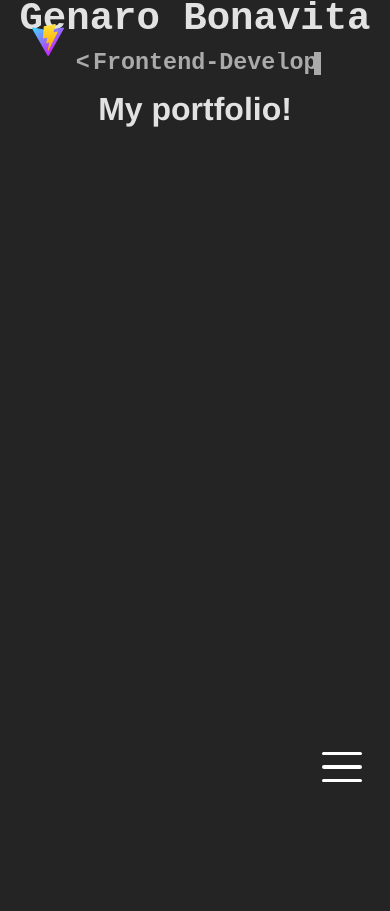
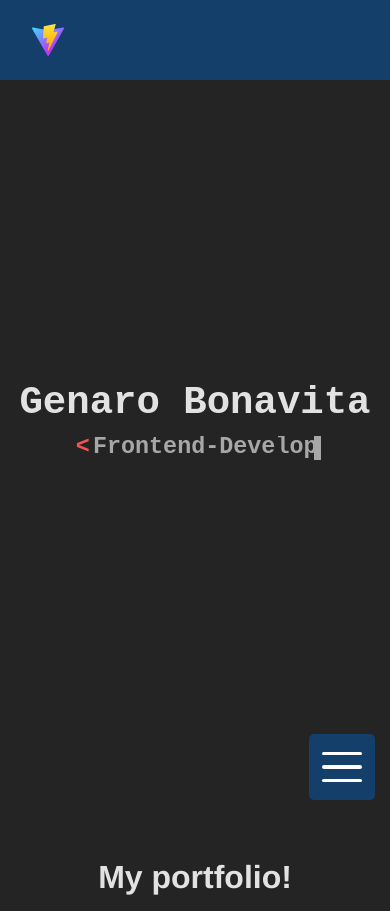
Before and after one commit to genaroibc/portfolio, a React (Vite) app: page / in a window 390 px wide. Before the commit the page ends 844 px from the top, so only its background shows below. Built offline with nearby package versions, Linux system fonts and the light colour scheme.

Commit message:
feat: add responsive styles and custom properties

```diff
--- a/src/components/Hero.jsx
+++ b/src/components/Hero.jsx
@@ -24,7 +24,7 @@ const STSubTitle = styled.h2`
 
   font-size: 6vw;
 
-  opacity: 0.7;
+  color: #fff9;
 
   &::after,
   &::before {
@@ -40,10 +40,15 @@ const STSubTitle = styled.h2`
     content: "/>";
     padding-left: 0.4rem;
   }
+
+  @media screen and (min-width: 1400px) {
+    font-size: 5rem;
+  }
 `;
 
 const STTitle = styled.h1`
   ${COMMON_STYLES}
+  max-width: 1400px;
   width: 15ch;
 
   border-right-width: 15px;
@@ -54,6 +59,10 @@ const STTitle = styled.h1`
   font-size: 10vw;
 
   animation: typingWord 3.5s steps(15), lineBlink 0.23s 16 step-end;
+
+  @media screen and (min-width: 1400px) {
+    font-size: 8rem;
+  }
 `;
 
 export default function Hero() {
--- a/src/styles/index.css
+++ b/src/styles/index.css
@@ -1,4 +1,9 @@
 :root {
+  --main-color: #143f6b;
+  --secondary-color: #f55353;
+  --terciary-color: #feb139;
+  --complement-color: #f6f54d;
+
   font-family: Poppins, Avenir, Helvetica, Arial, sans-serif;
   font-size: 16px;
   line-height: 24px;
@@ -19,12 +24,12 @@
 
 a {
   font-weight: 500;
-  color: #646cff;
+  color: #eee;
   text-decoration: none;
 }
 
 a:hover {
-  color: #535bf2;
+  color: #fff;
   text-decoration: underline;
 }
 
@@ -53,3 +58,10 @@ button:focus,
 button:focus-visible {
   outline: 4px auto -webkit-focus-ring-color;
 }
+
+section {
+  min-height: 100vh;
+  display: flex;
+  justify-content: center;
+  flex-direction: column;
+}
```
